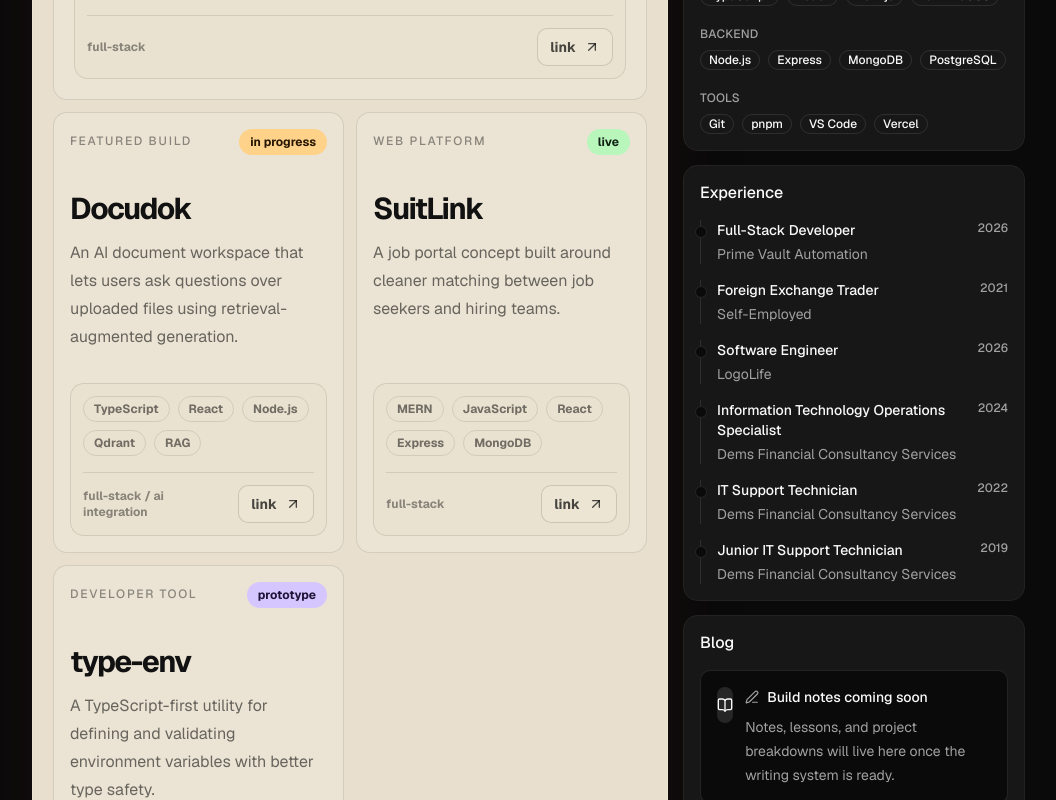
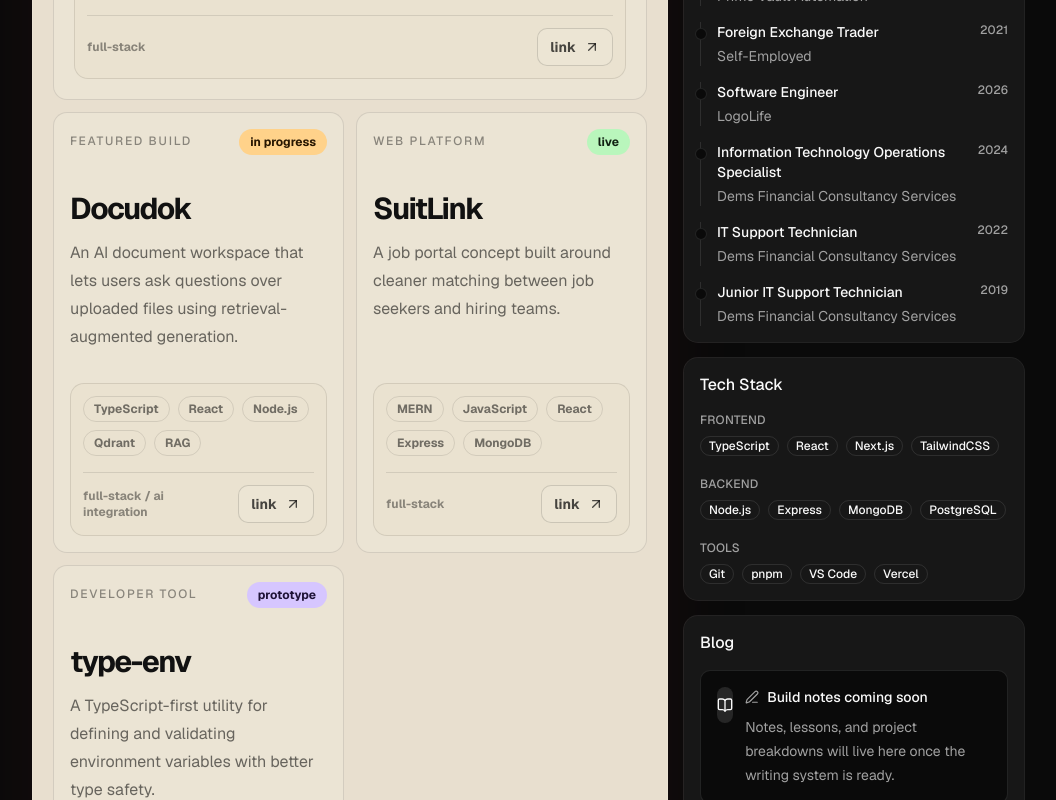
Before and after one commit to russellfrrr/portfolio-v3, a Next.js app: page / in a window 1280 px wide. Shown: the part 878-1678 px from the top of the page, without its empty margins (112-1168 px from the left). Built offline with nearby package versions, Linux system fonts and the light colour scheme.

Commit message:
refactor: reorder sidebar sections

```diff
--- a/src/app/page.tsx
+++ b/src/app/page.tsx
@@ -21,8 +21,8 @@ const Home = () => {
 
           <aside className="space-y-4">
             <StatusCard />
+            <ExperienceSection />
             <StackSection />
-            <ExperienceSection />
             <BlogPreview />
           </aside>
         </div>
```
